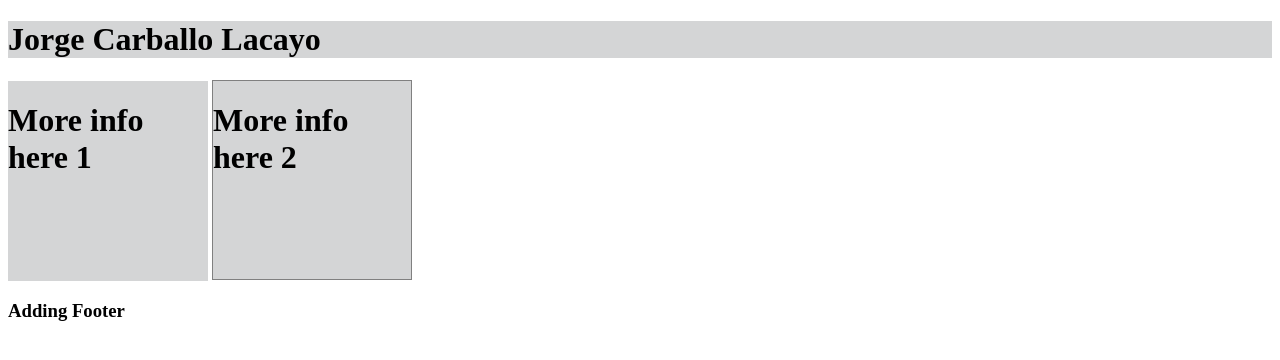
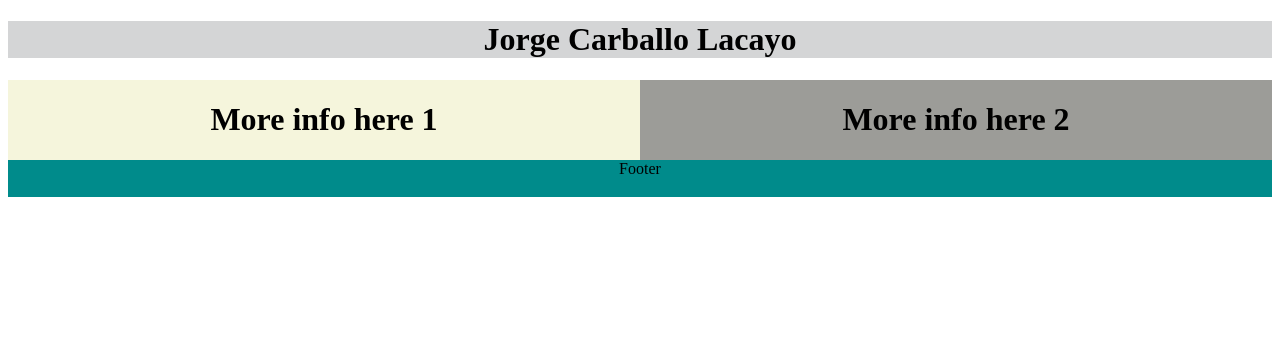
Before and after one commit to jcarballo91/cvproject, a plain HTML site: page index.html in a window 1280 px wide. Drawn offline with Linux system fonts and the light colour scheme.

Commit message:
Marking Layout

```diff
--- a/design.css
+++ b/design.css
@@ -4,19 +4,32 @@
 
 .name {
   background-color: rgb(212, 213, 214);
+  text-align: center;
 }
 
-.left_info {
-  display: inline-block;
-  background-color: rgb(212, 213, 214);
-  width: 200px;
-  height: 200px;
+.column1 {
+  background-color: beige;
+  float: left;
+  width: 50%;
+  text-align: center;
 }
 
-.right_info {
-  display: inline-block;
-  background-color: rgb(212, 213, 214);
-  width: 200px;
-  height: 200px;
-  border: 1px solid gray;
+.column2 {
+  background-color: rgb(156, 156, 152);
+  float: left;
+  width: 50%;
+  text-align: center;
 }
+
+/*Celar floats after the columns*/
+.row::after {
+  content: "";
+  display: table;
+  clear: both;
+}
+
+footer {
+  background-color: darkcyan;
+  text-align: center;
+  padding: 3px;
+}
--- a/index.html
+++ b/index.html
@@ -7,19 +7,26 @@
     <title>Curriculum Vitae</title>
     <link rel="stylesheet" href="design.css">
 </head>
+
 <header>
     <h1 class="name">Jorge Carballo Lacayo</h1>
 </header>
+
 <body>
-    <div class="left_info">
-        <h1>More info here 1</h1>
+
+    <div class="row"></div>
+        <div class="column1">
+            <h1>More info here 1</h1>
+        </div>
+
+        <div class="column2">
+            <h1>More info here 2</h1>
+        </div>
     </div>
 
-    <div class="right_info">
-        <h1>More info here 2</h1>
-    </div>
+    <footer>
+        <p>Footer</p>
+    </footer>
+
 </body>
-<footer>
-    <h3>Adding Footer</h3>
-</footer>
 </html>
```
